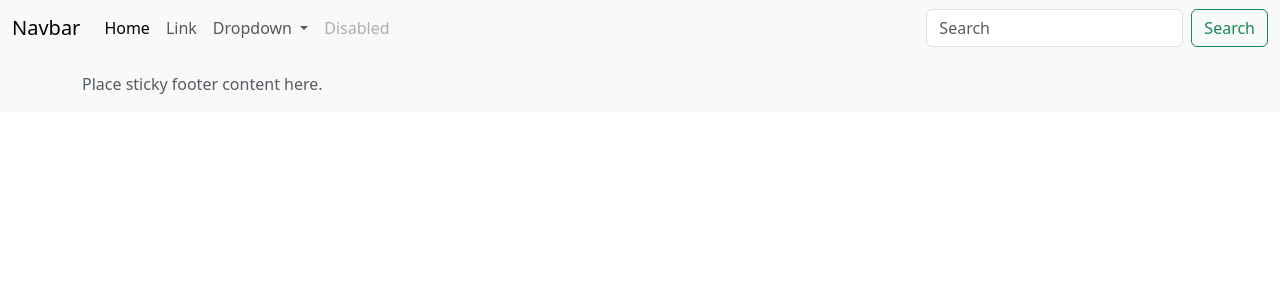
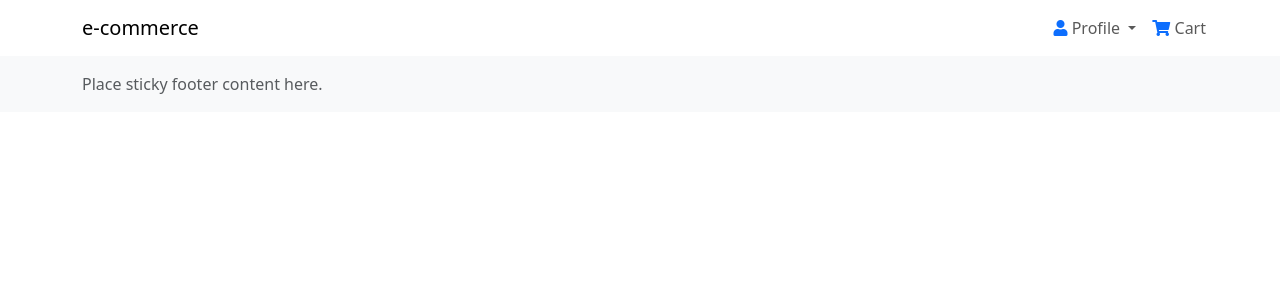
Before and after one commit to lalalaurentiu/django-e-commerce, a Django app: template setup/templates/base.html in a window 1280 px wide. Shown: the top 300 px of the page. Run offline with Django 4.2, Linux system fonts and the light colour scheme; the template is opened without the code that fills it, so the values that code supplies are empty; some libraries are stand-ins or nearby versions.

Commit message:
styling navbar

```diff
--- a/setup/templates/navbar.html
+++ b/setup/templates/navbar.html
@@ -1,22 +1,20 @@
-<nav class="navbar navbar-expand-lg navbar-light bg-light">
-    <div class="container-fluid">
-      <a class="navbar-brand" href="#">Navbar</a>
-      <button class="navbar-toggler" type="button" data-bs-toggle="collapse" data-bs-target="#navbarSupportedContent" aria-controls="navbarSupportedContent" aria-expanded="false" aria-label="Toggle navigation">
-        <span class="navbar-toggler-icon"></span>
+<nav class="navbar navbar-expand-lg navbar-light bg-white">
+    <div class="container flex-row">
+      <button class="btn btn-light text-primary d-md-none bg-white">
+        <i class="fas fa-bars"></i>
       </button>
-      <div class="collapse navbar-collapse" id="navbarSupportedContent">
-        <ul class="navbar-nav me-auto mb-2 mb-lg-0">
-          <li class="nav-item">
-            <a class="nav-link active" aria-current="page" href="#">Home</a>
-          </li>
-          <li class="nav-item">
-            <a class="nav-link" href="#">Link</a>
-          </li>
+      <a class="navbar-brand col-lg-8" href="#">e-commerce</a>
+      <button class="btn btn-light text-primary d-lg-none bg-white" type="button" data-bs-toggle="collapse" data-bs-target="#navbarSupportedContent" aria-controls="navbarSupportedContent" aria-expanded="false" aria-label="Toggle navigation">
+        <i class="fas fa-bars"></i>
+      </button>
+      <div class="collapse navbar-collapse col-lg-4" id="navbarSupportedContent">
+        <ul class="navbar-nav m-auto mb-2 mb-lg-0 w-100 justify-content-end">
           <li class="nav-item dropdown">
             <a class="nav-link dropdown-toggle" href="#" id="navbarDropdown" role="button" data-bs-toggle="dropdown" aria-expanded="false">
-              Dropdown
+              <i class="fas fa-user text-primary"></i>
+              Profile
             </a>
-            <ul class="dropdown-menu" aria-labelledby="navbarDropdown">
+            <ul class="dropdown-menu position-absolute" aria-labelledby="navbarDropdown">
               <li><a class="dropdown-item" href="#">Action</a></li>
               <li><a class="dropdown-item" href="#">Another action</a></li>
               <li><hr class="dropdown-divider"></li>
@@ -24,13 +22,12 @@
             </ul>
           </li>
           <li class="nav-item">
-            <a class="nav-link disabled" href="#" tabindex="-1" aria-disabled="true">Disabled</a>
+            <a class="nav-link" href="#">
+              <i class="fas fa-shopping-cart text-primary"></i>
+              Cart
+            </a>
           </li>
         </ul>
-        <form class="d-flex">
-          <input class="form-control me-2" type="search" placeholder="Search" aria-label="Search">
-          <button class="btn btn-outline-success" type="submit">Search</button>
-        </form>
       </div>
     </div>
   </nav>
```
Also changed, not shown: setup/templates/home/home.html (+41 -0 lines).
